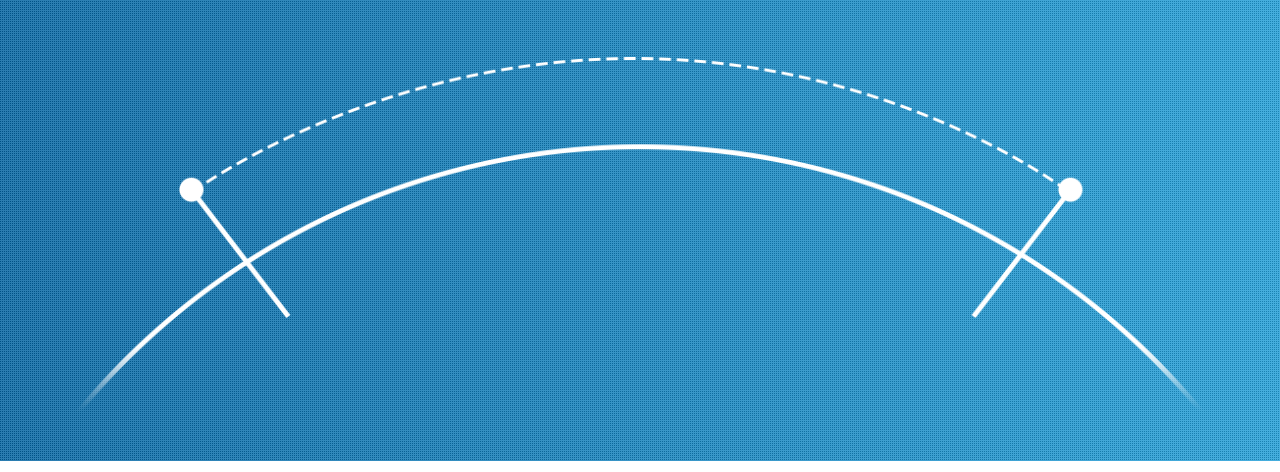
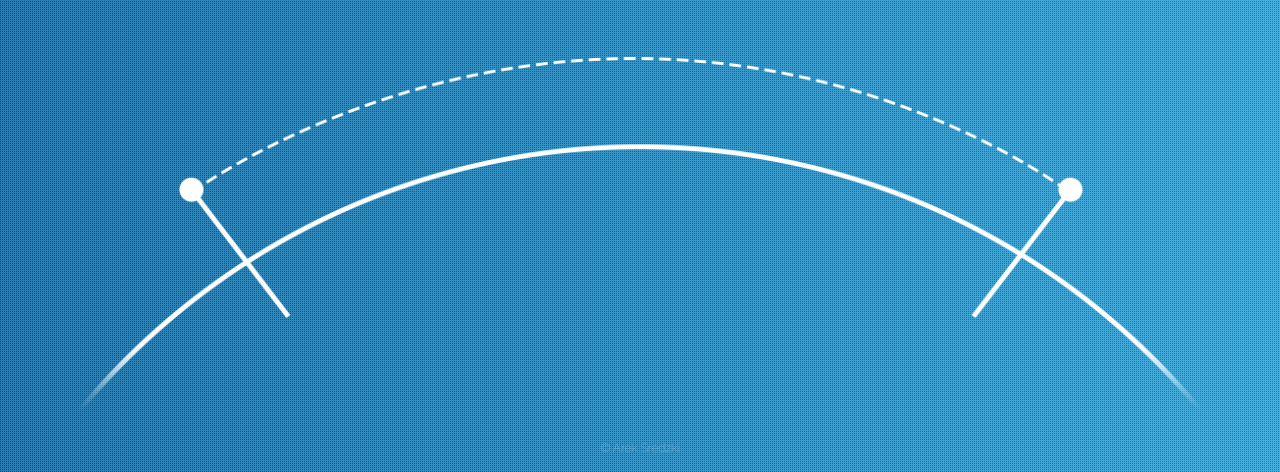
Before and after one commit to UBCSailbot/acmr_placeholder, a plain HTML site: page index.html in a window 1280 px wide. Shown: the part 339-811 px from the top of the page. Drawn offline with Linux system fonts and the light colour scheme.

Commit message:
Fixed little bump

```diff
--- a/index.html
+++ b/index.html
@@ -6,7 +6,7 @@
     <meta name="viewport" content="width=device-width, initial-scale=1">
     <meta name="description" content="Watch the World's First Autonomous Sailboat Transatlantic Crossing Live! Launching Summer 2016">
     <meta name="author" content="UBC Sailbot">
-    <title>UBC Sailbot Tracking - Launching August 2015</title>
+    <title>UBC Sailbot Tracking - Launching Summer 2016</title>
     <!-- Favicons -->
     <link rel="shortcut icon" href="icons/favicon.ico">
     <link rel="icon" sizes="16x16 32x32 64x64" href="icons/favicon.ico">
@@ -49,5 +49,8 @@
     <h1>Track Our Boat</h1>
     <h2>Summer 2016</h2>
     <img src="transat-tracking-placeholder.png" class="bg-img">
+    <p>
+      <a href="http://arek.io">&copy; Arek Sredzki</a>
+    </p>
   </body>
 </html>
--- a/style.css
+++ b/style.css
@@ -1,8 +1,8 @@
 body {
   text-align: center;
   background-color: #0096db;
-  font-family: 'Raleway', sans-serif !important;
-  font-weight: 300 !important;
+  font-family: 'Raleway', sans-serif;
+  font-weight: 300;
 
   background: -moz-linear-gradient(left,  rgba(0,117,191,0.7) 0%, rgba(38,187,255,0.7) 100%), url("overlay-pattern.png") repeat; /* FF3.6+ */
   background: -webkit-gradient(linear, left top, right top, color-stop(0%,rgba(0,117,219,0.7)), color-stop(100%,rgba(38,187,255,0.7))), url("overlay-pattern.png") repeat; /* Chrome,Safari4+ */
@@ -18,15 +18,24 @@ h1 {
   font-size: 60px;
   color: #FFFFFF;
   margin-bottom: 10px;
-  font-weight: 300 !important;
+  font-weight: 300;
 }
 
 h2 {
   font-size: 50px;
   color: #FFFFFF;
   margin-top: 10px;
-  font-weight: 100 !important;
+  font-weight: 100;
   margin-bottom: 60px;
+}
+
+a {
+  margin-top: 50px;
+  font-size: 12px;
+  font-weight: 100;
+  color: #fff;
+  color: rgba(255, 255, 255, 0.6);
+  text-decoration: none;
 }
 
 .logo-img {
```
